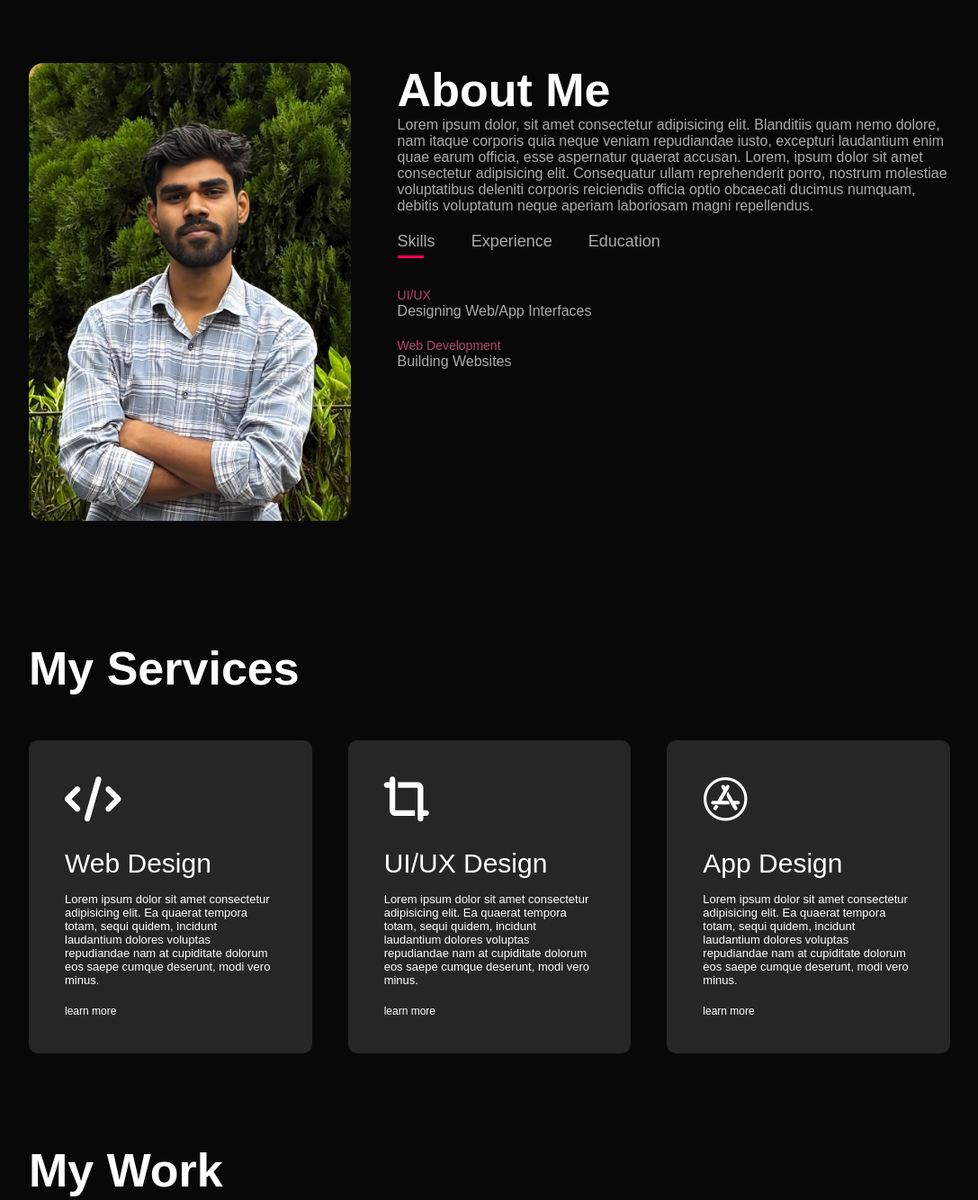
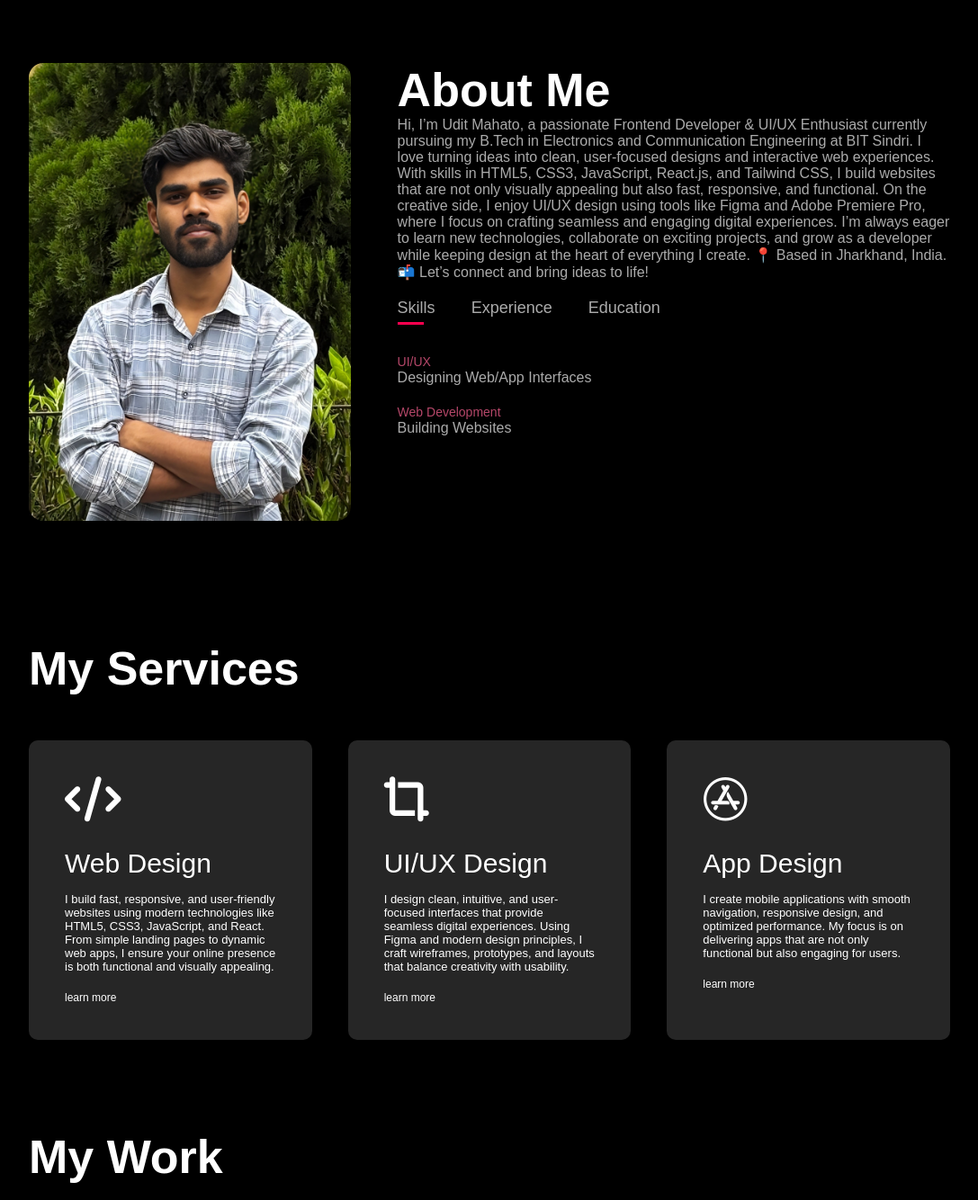
Before and after one commit to ud-coder/Udit-s-Portfolio, a plain HTML site: page index.html in a window 1280 px wide. Shown: the part 820-2154 px from the top of the page at 90% size, without its empty margins (96-1183 px from the left). Drawn offline with Linux system fonts and the light colour scheme.

Commit message:
inf0 updated

```diff
--- a/index.html
+++ b/index.html
@@ -41,8 +41,16 @@
                 </div>
                 <div class="about-col-2">
                     <h1 class="sub-title">About Me</h1>
-                    <p>Lorem ipsum dolor, sit amet consectetur adipisicing elit. Blanditiis quam nemo dolore, nam itaque corporis quia neque veniam repudiandae iusto, excepturi laudantium enim quae earum officia, esse aspernatur quaerat accusan.
-                        Lorem, ipsum dolor sit amet consectetur adipisicing elit. Consequatur ullam reprehenderit porro, nostrum molestiae voluptatibus deleniti corporis reiciendis officia optio obcaecati ducimus numquam, debitis voluptatum neque aperiam laboriosam magni repellendus.
+                    <p>Hi, I’m Udit Mahato, a passionate Frontend Developer & UI/UX Enthusiast currently pursuing my B.Tech in Electronics and Communication Engineering at BIT Sindri.
+
+I love turning ideas into clean, user-focused designs and interactive web experiences. With skills in HTML5, CSS3, JavaScript, React.js, and Tailwind CSS, I build websites that are not only visually appealing but also fast, responsive, and functional.
+
+On the creative side, I enjoy UI/UX design using tools like Figma and Adobe Premiere Pro, where I focus on crafting seamless and engaging digital experiences.
+
+I’m always eager to learn new technologies, collaborate on exciting projects, and grow as a developer while keeping design at the heart of everything I create.
+
+📍 Based in Jharkhand, India.
+📬 Let’s connect and bring ideas to life!
                     </p>
 
                     <div class="tab-titles ">
@@ -88,19 +96,19 @@
             <div>
                 <i class="fa-solid fa-code"></i>
                 <h2>Web Design</h2>
-                <p>Lorem ipsum dolor sit amet consectetur adipisicing elit. Ea quaerat tempora totam, sequi quidem, incidunt laudantium dolores voluptas repudiandae nam at cupiditate dolorum eos saepe cumque deserunt, modi vero minus.</p>
+                <p>I build fast, responsive, and user-friendly websites using modern technologies like HTML5, CSS3, JavaScript, and React. From simple landing pages to dynamic web apps, I ensure your online presence is both functional and visually appealing.</p>
                 <a href="#">learn more</a>
             </div>
             <div>
                 <i class="fa-solid fa-crop-simple"></i>
                 <h2>UI/UX Design</h2>
-                <p>Lorem ipsum dolor sit amet consectetur adipisicing elit. Ea quaerat tempora totam, sequi quidem, incidunt laudantium dolores voluptas repudiandae nam at cupiditate dolorum eos saepe cumque deserunt, modi vero minus.</p>
+                <p>I design clean, intuitive, and user-focused interfaces that provide seamless digital experiences. Using Figma and modern design principles, I craft wireframes, prototypes, and layouts that balance creativity with usability.</p>
                 <a href="#">learn more</a>
             </div>
             <div>
                 <i class="fa-brands fa-app-store"></i>
                 <h2>App Design</h2>
-                <p>Lorem ipsum dolor sit amet consectetur adipisicing elit. Ea quaerat tempora totam, sequi quidem, incidunt laudantium dolores voluptas repudiandae nam at cupiditate dolorum eos saepe cumque deserunt, modi vero minus.</p>
+                <p>I create mobile applications with smooth navigation, responsive design, and optimized performance. My focus is on delivering apps that are not only functional but also engaging for users.</p>
                 <a href="#">learn more</a>
             </div>
         </div>
@@ -114,7 +122,7 @@
         <h1 class="sub-title">My Work</h1>
         <div class="work-list">
             <div class="work">
-                <img src="images/work1.jpeg">
+                <img src="images/work1.jpg">
                 <div class="layer">
                     <h3>Case Study LinkedIn</h3>
                     <p>Added new post recovery features like Recently Deleted and Archived posts.
@@ -124,7 +132,7 @@
                 </div>
             </div>
             <div class="work">
-                <img src="images/work2.jpeg">
+                <img src="images/work2.jpg">
                 <div class="layer">
                     <h3>Case Study on ChatGPT</h3>
                     <p>Added New Bookmark tab, Favourite tab and also added features like download
--- a/style.css
+++ b/style.css
@@ -6,8 +6,9 @@
 }
 
 body{
-    background-color:#080808;
-    color:#fff;
+
+    background-color:black;
+    color: #fff;
 }
 
 html{
@@ -21,10 +22,17 @@ html{
     background-image:url("images/bg.png");
     background-size:cover;
     background-position:center;
+    /* background: #8750F7;
+    background: -o-linear-gradient(190deg, #8750F7  0%, rgba(115, 67, 210, 0) 100%);
+    background: linear-gradient(260deg, #8750F7 0%, rgba(115, 67, 210, 0) 100%);
+     */
+
+    background-color:black
 }
 
 .container{
     padding:10px 10%;
+
 }
 
 nav{
@@ -87,7 +95,7 @@ nav ul li a:hover::after{
 #about{
     padding:80px 0px;
     color:#ababab;
-
+    /* background-image:linear-gradient(135deg,#000000,60%,#9359ff,#000000); */
 }
 
 .row{
```
Also changed, not shown: images/work1.JPG (added), images/work1.jpeg (deleted), images/work2.JPG (added), images/work2.jpeg (deleted), images/work3.jpeg (deleted), images/work3.png.
